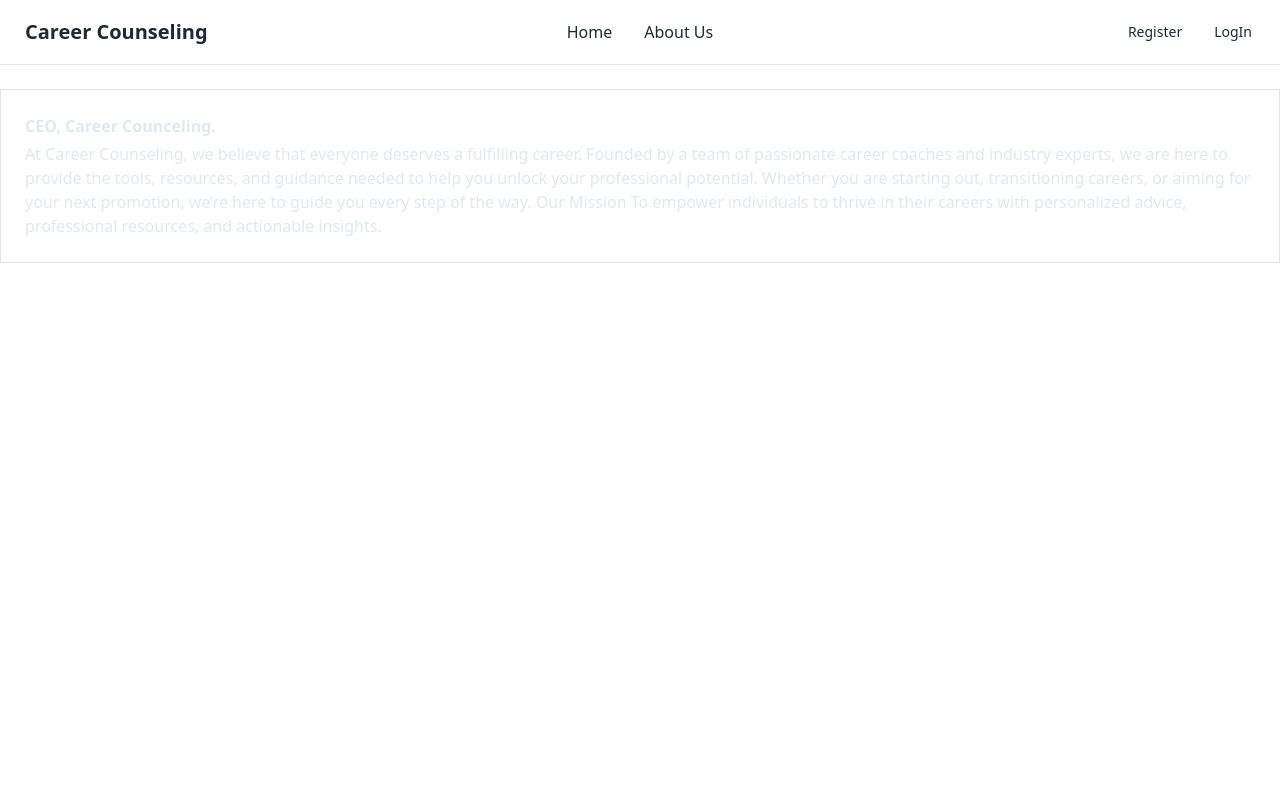
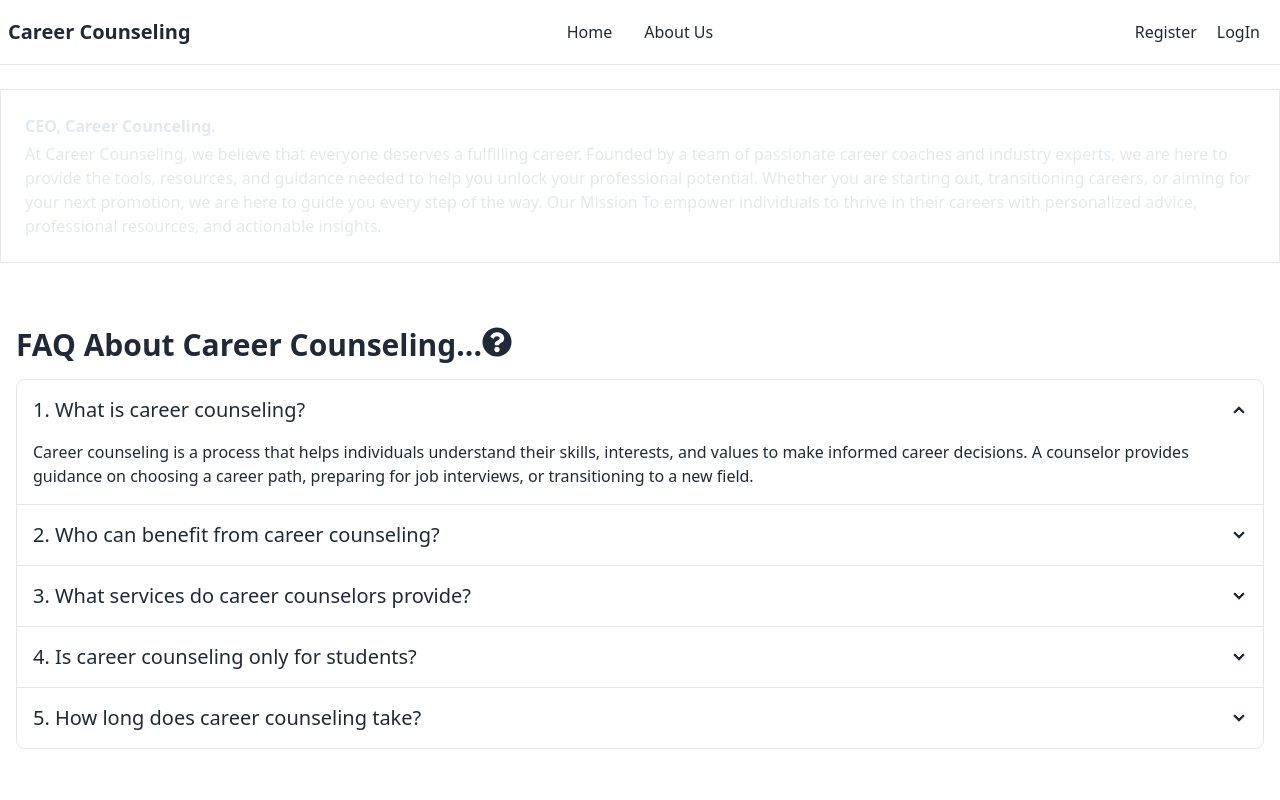
Before and after one commit to ALHriday/Career-Counseling, a React (Vite) app: page /AboutUs in a window 1280 px wide. Shown: the top 800 px of the page. Built offline with nearby package versions, Linux system fonts and the light colour scheme; no server answers.

Commit message:
Added accordion

```diff
--- a/src/components/About/About.jsx
+++ b/src/components/About/About.jsx
@@ -1,13 +1,66 @@
+import { FaQuestionCircle } from "react-icons/fa";
 
 const About = () => {
+
     return (
         <div className="min-h-screen">
             <div className="text-slate-200 mt-6 p-6 border">
                 <p className="font-bold mb-1">CEO, Career Counceling.</p>
-                At Career Counseling, we believe that everyone deserves a fulfilling career. Founded by a team of passionate career coaches and industry experts, we are here to provide the tools, resources, and guidance needed to help you unlock your professional potential. Whether you are starting out, transitioning careers, or aiming for your next promotion, we’re here to guide you every step of the way.
+                At Career Counseling, we believe that everyone deserves a fulfilling career. Founded by a team of passionate career coaches and industry experts, we are here to provide the tools, resources, and guidance needed to help you unlock your professional potential. Whether you are starting out, transitioning careers, or aiming for your next promotion, we are here to guide you every step of the way.
                 Our Mission
                 To empower individuals to thrive in their careers with personalized advice, professional resources, and actionable insights.
             </div>
+
+            <div className="inline-flex text-3xl font-bold p-4 mt-12">
+                <h1>FAQ About Career Counseling... </h1>
+                <FaQuestionCircle />
+            </div>
+
+            <div className="join join-vertical w-full px-4 pb-12">
+                <div className="collapse collapse-arrow join-item border-base-300 border">
+                    <input type="radio" name="my-accordion-4" defaultChecked />
+                    <div className="collapse-title text-xl font-medium">1. What is career counseling?</div>
+                    <div className="collapse-content">
+                        <p>Career counseling is a process that helps individuals understand their skills, interests, and values to make informed career decisions. A counselor provides guidance on choosing a career path, preparing for job interviews, or transitioning to a new field.</p>
+                    </div>
+                </div>
+                <div className="collapse collapse-arrow join-item border-base-300 border">
+                    <input type="radio" name="my-accordion-4" />
+                    <div className="collapse-title text-xl font-medium">2. Who can benefit from career counseling?</div>
+                    <div className="collapse-content">
+                        <p>Career counseling is beneficial for students exploring career options, professionals seeking a career change, or anyone looking to align their work with their passions and skills.</p>
+                    </div>
+                </div>
+                <div className="collapse collapse-arrow join-item border-base-300 border">
+                    <input type="radio" name="my-accordion-4" />
+                    <div className="collapse-title text-xl font-medium">3. What services do career counselors provide?</div>
+                    <div className="collapse-content">
+                        <p>Career counselors offer services such as:
+                        <br /> * Resume and cover letter writing
+                        <br /> * Career assessments and personality tests
+                        <br /> * Job search strategies
+                        <br /> * Interview preparation
+                        <br /> * Career development planning
+                        </p>
+                    </div>
+                </div>
+                <div className="collapse collapse-arrow join-item border-base-300 border">
+                    <input type="radio" name="my-accordion-4" />
+                    <div className="collapse-title text-xl font-medium">4. Is career counseling only for students?</div>
+                    <div className="collapse-content">
+                        <p>No. Career counseling is for people at any stage of their career, whether you are a student, a recent graduate, a mid-career professional, or someone considering retirement.</p>
+                    </div>
+                </div>
+                <div className="collapse collapse-arrow join-item border-base-300 border">
+                    <input type="radio" name="my-accordion-4" />
+                    <div className="collapse-title text-xl font-medium">5. How long does career counseling take?</div>
+                    <div className="collapse-content">
+                        <p>
+                        The duration varies depending on your goals and challenges. Some clients may need a single session, while others benefit from ongoing support over weeks or months.</p>
+                    </div>
+                </div>
+            </div>
+
         </div>
     );
 };
--- a/src/components/Card/Card.jsx
+++ b/src/components/Card/Card.jsx
@@ -6,25 +6,25 @@ import { AuthContext } from "../AuthProvider/AuthProvider";
 const Card = ({ cardItem }) => {
 
     const { handleDetails } = useContext(AuthContext);
-    const {id, image, service_name, category, pricing, duration, counselor, rating } = cardItem;
+    const { id, image, service_name, category, pricing, duration, counselor, rating } = cardItem;
 
     return (
         <div>
             <div className="card bg-base-100 w-76 md:w-80 shadow-xl mx-auto border">
-            <div className="w-full h-[200px] p-2">
-                        <img className="w-full h-full rounded-xl"
-                            src={image}
-                        />
-                    </div>
+                <div className="w-76 md:w-80 h-[200px] p-4 flex justify-center">
+                    <img className="w-full h-full object-fill rounded-xl"
+                        src={image}
+                    />
+                </div>
                 <div className="card-body items-center">
                     <h2 className="card-title">
                         {counselor}
-                        <div className="badge badge-secondary">{ category}</div>
+                        <div className="badge badge-secondary">{category}</div>
                     </h2>
-                    <p>{ service_name}</p>
-                    <p>Price: { pricing}</p>
-                    <p>Duration: { duration}</p>
-                    <p>Rating: { rating}</p>
+                    <p>{service_name}</p>
+                    <p>Price: {pricing}</p>
+                    <p>Duration: {duration}</p>
+                    <p>Rating: {rating}</p>
                     <div className="card-actions justify-center">
                         <Link to={`Card/${id}`}><button onClick={() => handleDetails(cardItem)} className="btn btn-accent btn-sm">Details</button></Link>
                     </div>
--- a/src/components/Home/Home.jsx
+++ b/src/components/Home/Home.jsx
@@ -15,13 +15,11 @@ const Home = () => {
                 <h1 className="text-4xl font-bold my-6 col-span-1 md:col-span-2 lg:col-span-3 px-6 border-b py-6">Career Counselor: </h1>
                 {homeCard && homeCard.map((card, idx) => <div className="mx-auto" key={idx}>
                     <div className="card bg-base-100 w-76 md:w-80 shadow-xl border">
-                        <figure >
-                            <div className="w-full h-[200px] p-2">
-                                <img className="w-full h-full rounded-xl"
-                                    src={card.image}
-                                />
-                            </div>
-                        </figure>
+                        <div className="w-72 h-[200px] p-4">
+                            <img className="w-full h-full object-fill rounded-xl"
+                                src={card.image}
+                            />
+                        </div>
                         <div className="card-body items-center">
                             <h2 className="card-title">
                                 {card.counselor}
--- a/src/components/Navbar/Navbar.jsx
+++ b/src/components/Navbar/Navbar.jsx
@@ -49,7 +49,7 @@ const Navbar = () => {
                         <NavLink className='' to='/AboutUs'>About Us</NavLink>
                     </ul>
                 </div>
-                <a className="btn btn-ghost text-xl">Career Counseling</a>
+                <h1 className="text-[16px] font-bold md:text-xl">Career Counseling</h1>
             </div>
             <div className="navbar-center hidden lg:flex">
                 <NavLink className='px-4 py-2' to='/'>Home</NavLink>
@@ -61,9 +61,9 @@ const Navbar = () => {
                 <NavLink className='px-4 py-2' to='/AboutUs'>About Us</NavLink>
             </div>
             <div className="navbar-end">
-                <ul className="menu menu-horizontal p-1">
+                <ul className="flex gap-1 p-1">
                     {user ? ''
-                        : <NavLink className='px-4 py-2' to='/Register'>Register</NavLink>}
+                        : <NavLink className='p-2' to='/Register'>Register</NavLink>}
 
                     {user && <div className="text-white mr-2 flex justify-center items-center">
                         <div>
@@ -76,9 +76,8 @@ const Navbar = () => {
                         user && user ?
                             <button onClick={handleLogOut} className="btn btn-sm">LogOut</button>
                             :
-                            <NavLink className='px-4 py-2' to='/LogIn'>LogIn</NavLink>
+                            <NavLink className='p-2' to='/LogIn'>LogIn</NavLink>
                     }
-
                 </ul>
             </div>
         </div>
--- a/src/components/Services/Services.jsx
+++ b/src/components/Services/Services.jsx
@@ -14,17 +14,22 @@ const Services = () => {
     return (
         <div className="min-h-screen p-6 flex flex-col">
             <div className="py-6">
+                <div className="pb-6">
+                    <h1 className="text-2xl font-bold pb-2">Our Counselors</h1>
+                    <p>
+                    Meet our experienced counselors dedicated to helping you achieve your career goals with expert guidance and personalized support.</p>
+                </div>
                 <Cards></Cards>
             </div>
 
             <div className="">
                 <div className="grid grid-cols-1 gap-6 ml-auto px-4 py-8">
-                    <h1 className="text-2xl font-bold py-2 border-b">Share Your Comments Here....</h1>
+                    <h1 className="text-2xl font-bold py-2 border-b">Share Your Opinion...</h1>
                     <div className="mt-4">
                         {comments && comments.map((c, idx) => <p key={idx}>{c}</p>)}
                     </div>
                     <div>
-                        <h1 className="text-xl mb-2">Share Your Opinion...</h1>
+                        <h1 className="text-xl mb-2">Write Your Comments Here....</h1>
                         <textarea ref={textRef} className="bg-slate-200 rounded-md text-black w-full p-2 min-h-32 h-[160px] max-h-[200px]"></textarea>
                         <div className="text-right">
                             <button onClick={handleComment} className="btn btn-accent btn-md">Comment</button>
```
Also changed, not shown: 2 other files (tests, documents, lock files or other folders).
